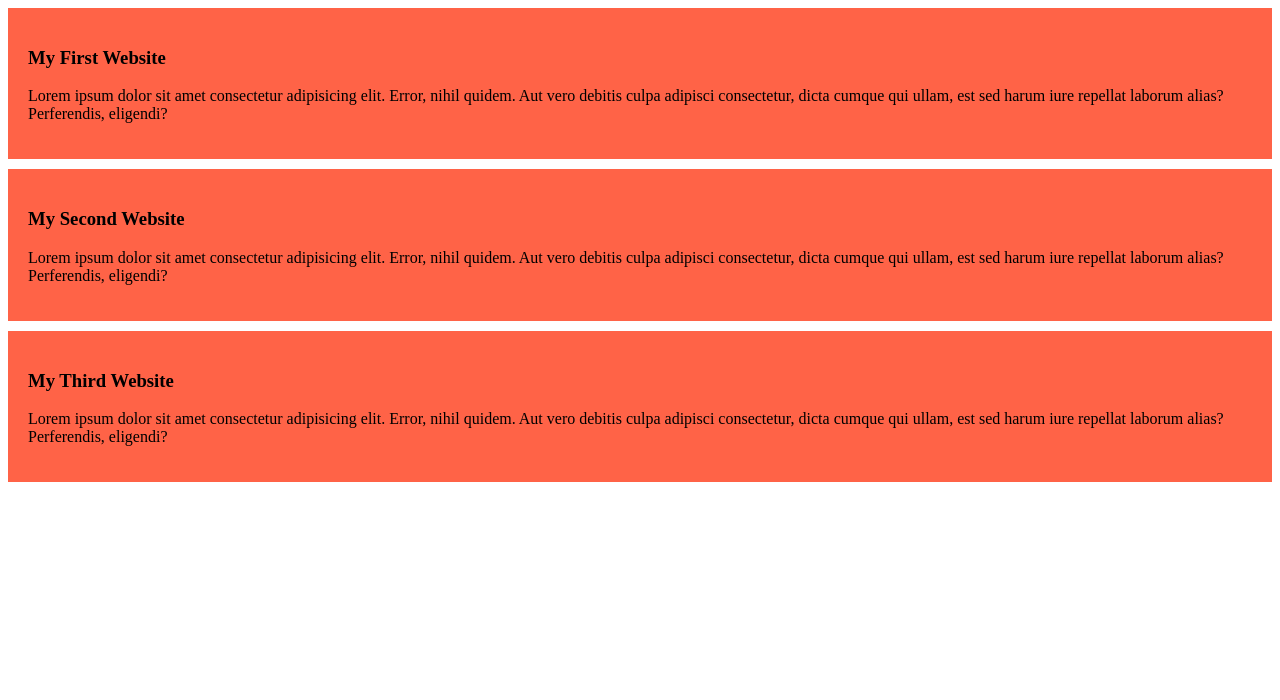
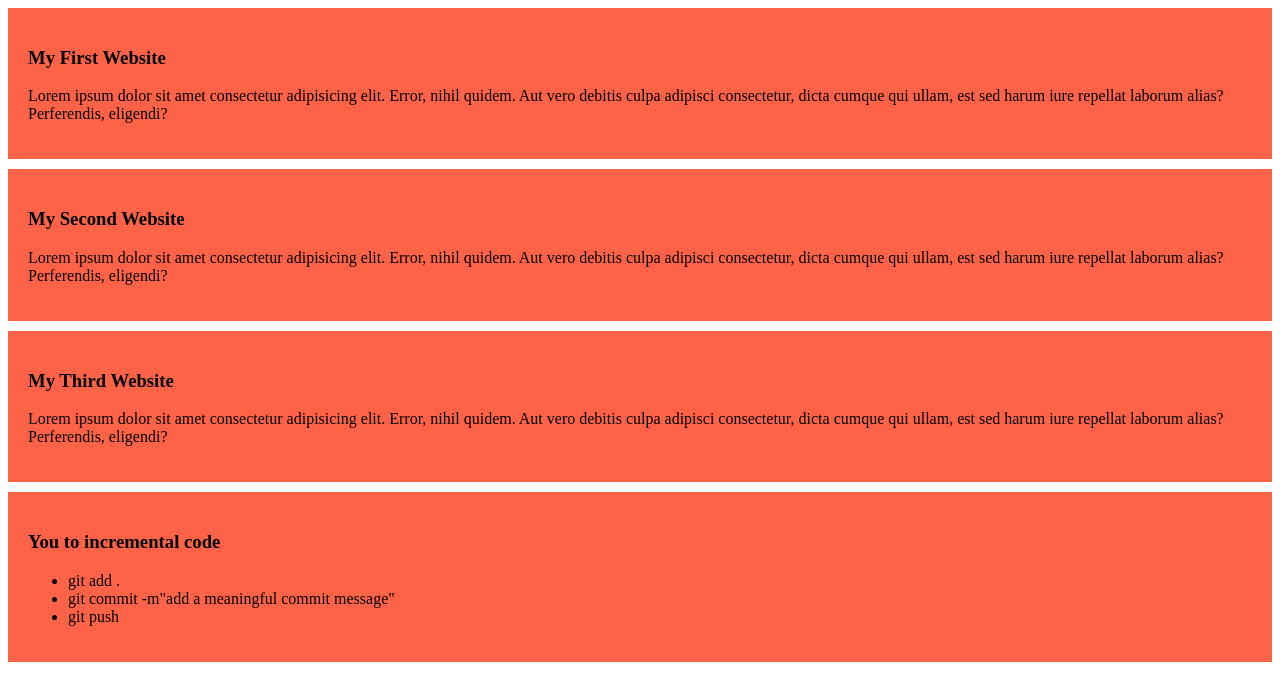
Before and after one commit to joynul24/my-first-github-repo, a plain HTML site: page index.html in a window 1280 px wide. Drawn offline with Linux system fonts and the light colour scheme.

Commit message:
added the list to pust code

```diff
--- a/index.html
+++ b/index.html
@@ -19,5 +19,14 @@
         <h3>My Third Website</h3>
         <p>Lorem ipsum dolor sit amet consectetur adipisicing elit. Error, nihil quidem. Aut vero debitis culpa adipisci consectetur, dicta cumque qui ullam, est sed harum iure repellat laborum alias? Perferendis, eligendi?</p>
      </div>
+     <div>
+        <h3>You to incremental code</h3>
+        <ul>
+            <li>git add .</li>
+            <li>git commit -m"add a meaningful commit message"</li>
+            <li>git push</li>
+
+        </ul>
+     </div>
 </body>
 </html>
```
